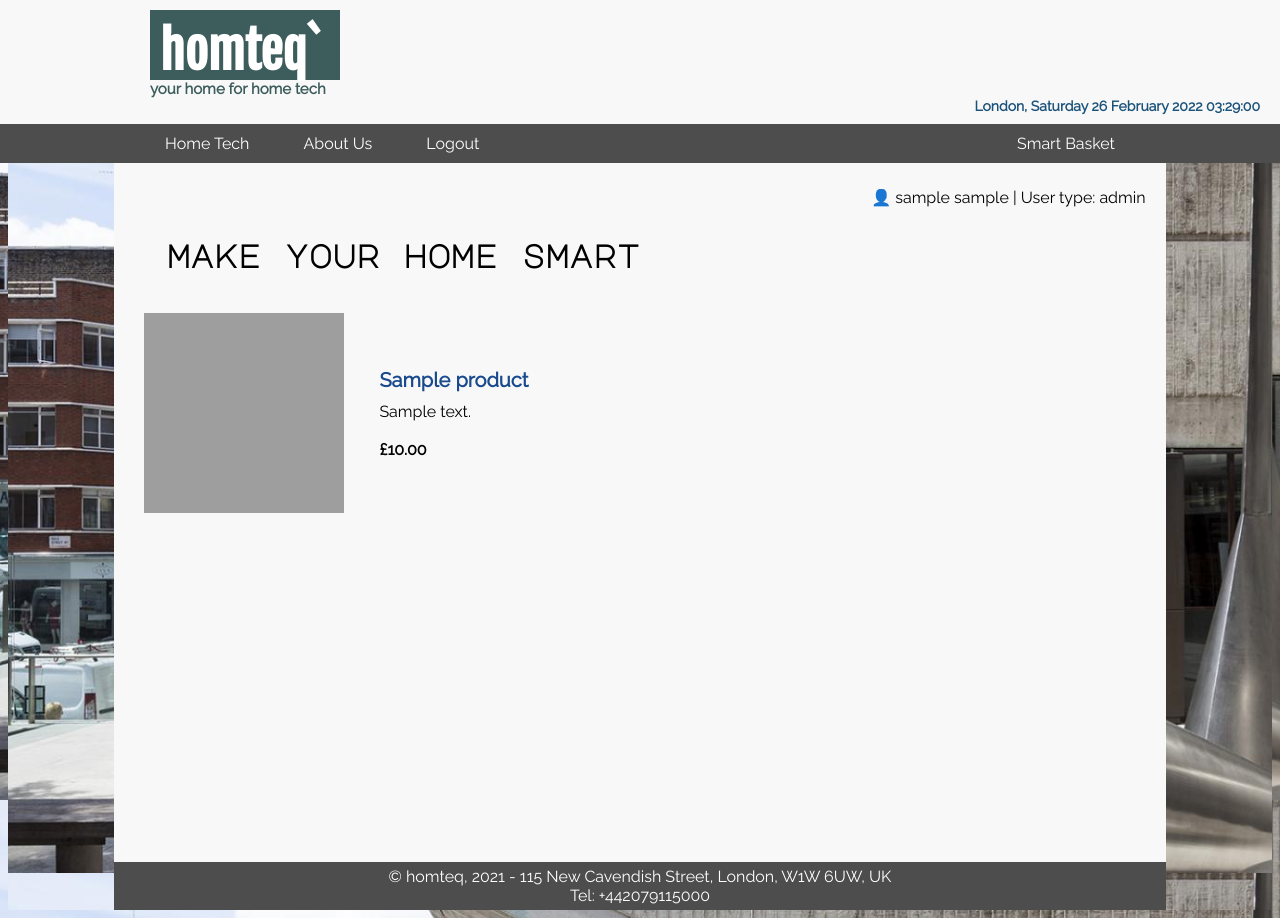
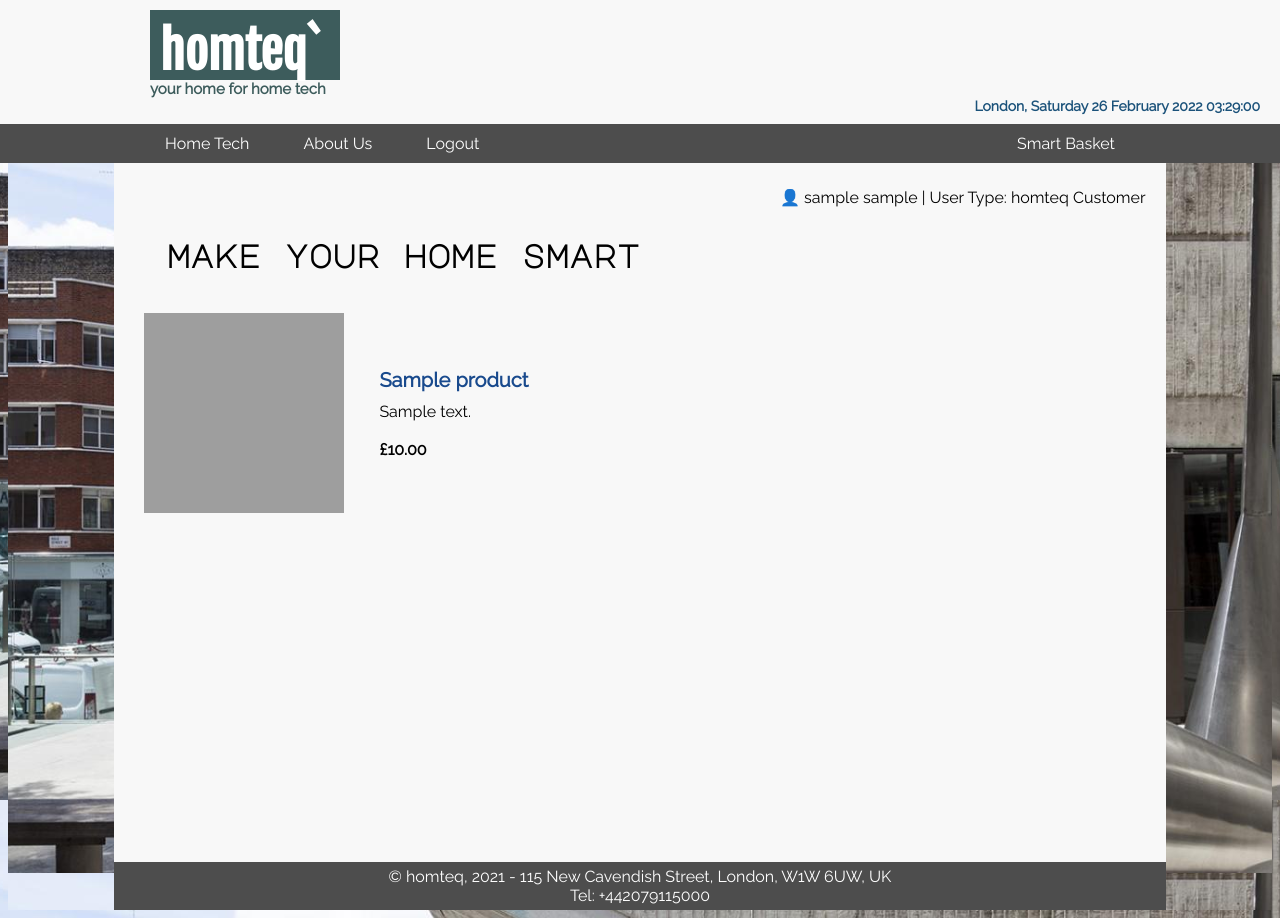
Before and after one commit to MalinthaSamarasinghe/homteq, a PHP site: page /index.php in a window 1280 px wide. Run offline with PHP 8.4, Linux system fonts and the light colour scheme; the visitor is signed in with stand-in values (Sample User, id 1); tables that the repository leaves empty hold one stand-in row (values such as "Sample post"); grey boxes are pictures that could not be loaded.

Commit message:
Updated detectlogin.php file by Malintha

```diff
--- a/detectlogin.php
+++ b/detectlogin.php
@@ -3,8 +3,17 @@
 //if the session user id $_SESSION['userid'] is set (i.e. if the user has logged in successfully)
 if (isset($_SESSION['userid']))
 {
-	//display first name and surname on the right hand-side, right under the navigation bar
-	echo "<p style='float: right'>👤 ".$_SESSION['fname']." ".$_SESSION['sname']." | User type: ".$_SESSION['usertype']."</p><br>";
+	if ($_SESSION['usertype']== "c" || $_SESSION['usertype']== "C") //if user type is C, they are a customer
+	{
+		//display first name and surname on the right hand-side, right under the navigation bar
+		echo "<p style='float: right'>👤 ".$_SESSION['fname']." ".$_SESSION['sname']." | User Type: homteq Customer</p><br>";
+	}
+
+	if ($_SESSION['usertype']=='A' || $_SESSION['usertype']== "a") //if user type is A, they are an admin
+	{
+		//display first name and surname on the right hand-side, right under the navigation bar
+		echo "<p style='float: right'>👤 ".$_SESSION['fname']." ".$_SESSION['sname']." | User type: homteq Administrator</p><br>";
+	}
 }
 
 ?>
```
